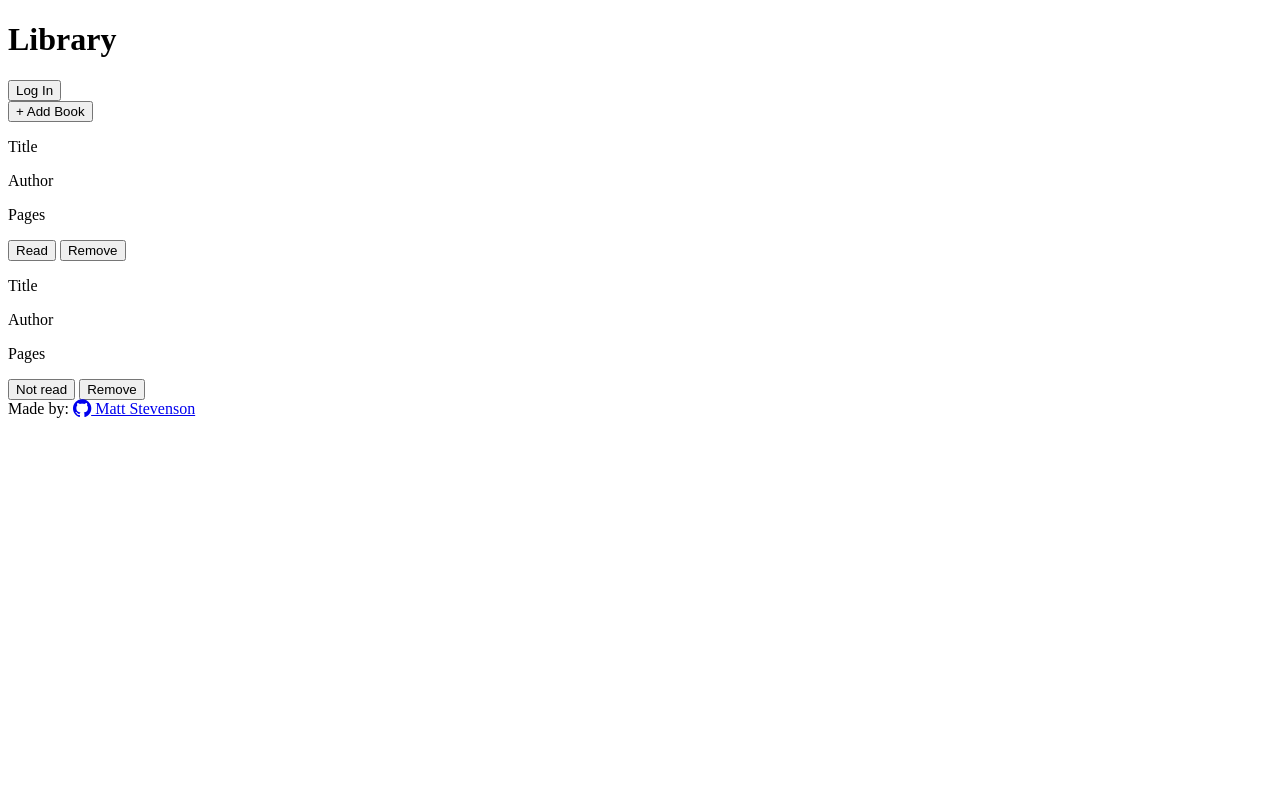
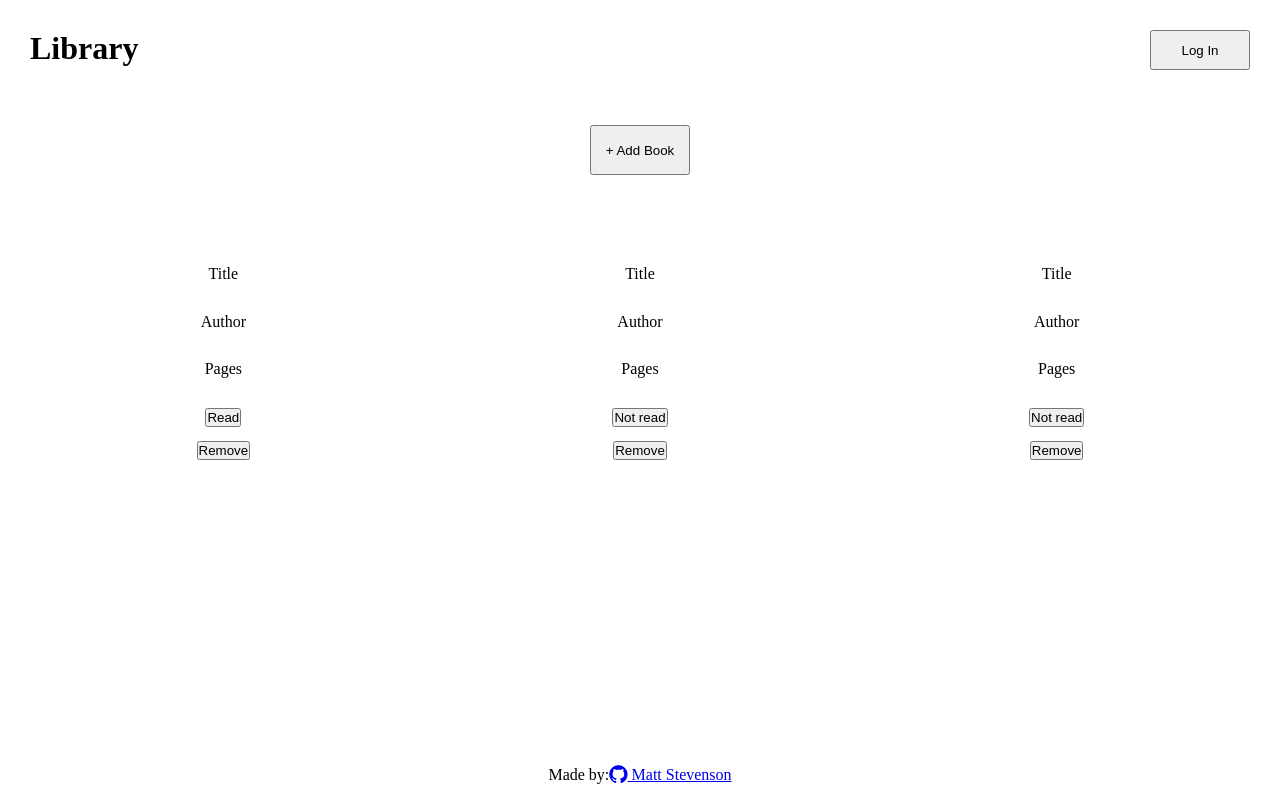
Before and after one commit to Matt-998/Library, a plain HTML site: page index.html in a window 1280 px wide. Drawn offline with Linux system fonts and the light colour scheme.

Commit message:
Rough in layout CSS

```diff
--- a/index.html
+++ b/index.html
@@ -63,6 +63,13 @@
         <button class="notRead">Not read</button>
         <button class="remove">Remove</button>
       </div>
+      <div class="book">
+        <p>Title</p>
+        <p>Author</p>
+        <p>Pages</p>
+        <button class="notRead">Not read</button>
+        <button class="remove">Remove</button>
+      </div>
     </div>
     <footer>
       Made by:
--- a/styles.css
+++ b/styles.css
@@ -0,0 +1,48 @@
+* {
+  box-sizing: border-box;
+  margin: 0;
+  padding: 0;
+}
+
+body {
+  display: grid;
+  grid-template-rows: 100px 100px 1fr 50px;
+  height: 100vh;
+}
+
+header {
+  display: flex;
+  justify-content: space-between;
+  margin: 30px;
+}
+
+.login {
+  width: 100px;
+}
+
+.openModal {
+  width: 100px;
+  height: 50px;
+  place-self: center;
+}
+
+.grid {
+  display: grid;
+  grid-template-columns: repeat(auto-fit, minmax(350px, 1fr));
+  gap: 30px;
+  margin: 30px;
+}
+
+.book {
+  display: grid;
+  grid-template-rows: repeat(4, 1fr);
+  place-items: center;
+  height: 250px;
+  padding: 20px;
+}
+
+footer {
+  display: flex;
+  align-items: center;
+  justify-content: center;
+}
```
